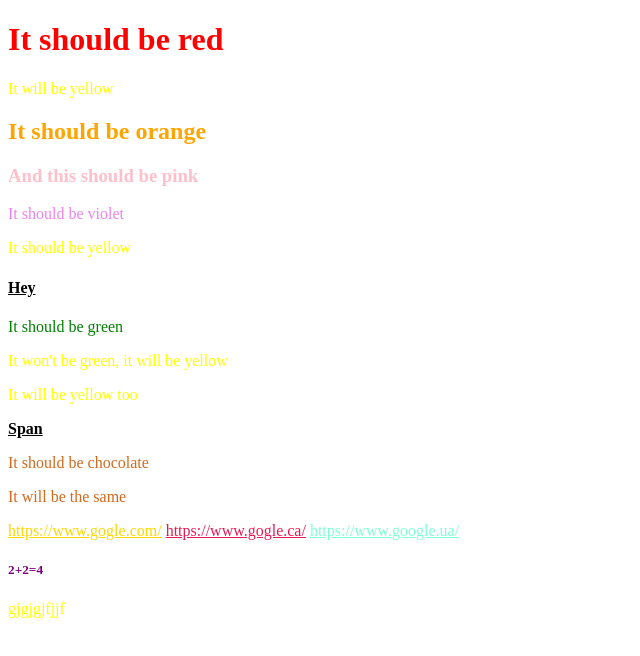
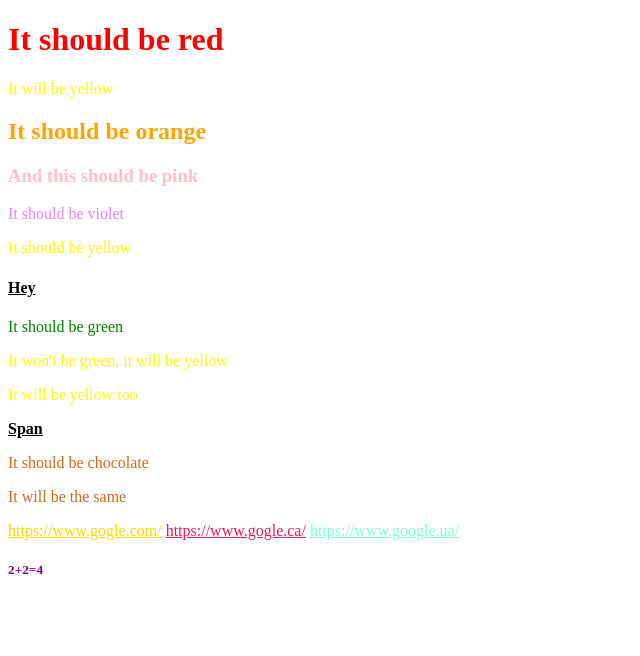
Before and after one commit to Vitalina-Yefimova/projectExample, a plain HTML site: page index.html in a window 1280 px wide. Shown: the whole page, without its empty margins (0-640 px from the left). Drawn offline with Linux system fonts and the light colour scheme.

Commit message:
remove div+p

```diff
--- a/index.html
+++ b/index.html
@@ -38,6 +38,5 @@
   <div class="purple">
    <h5>2+2=4</h5>
   </div>
-  <div><p>gjgjgjfjjf</p></div>
  </body>
 </html>
```
